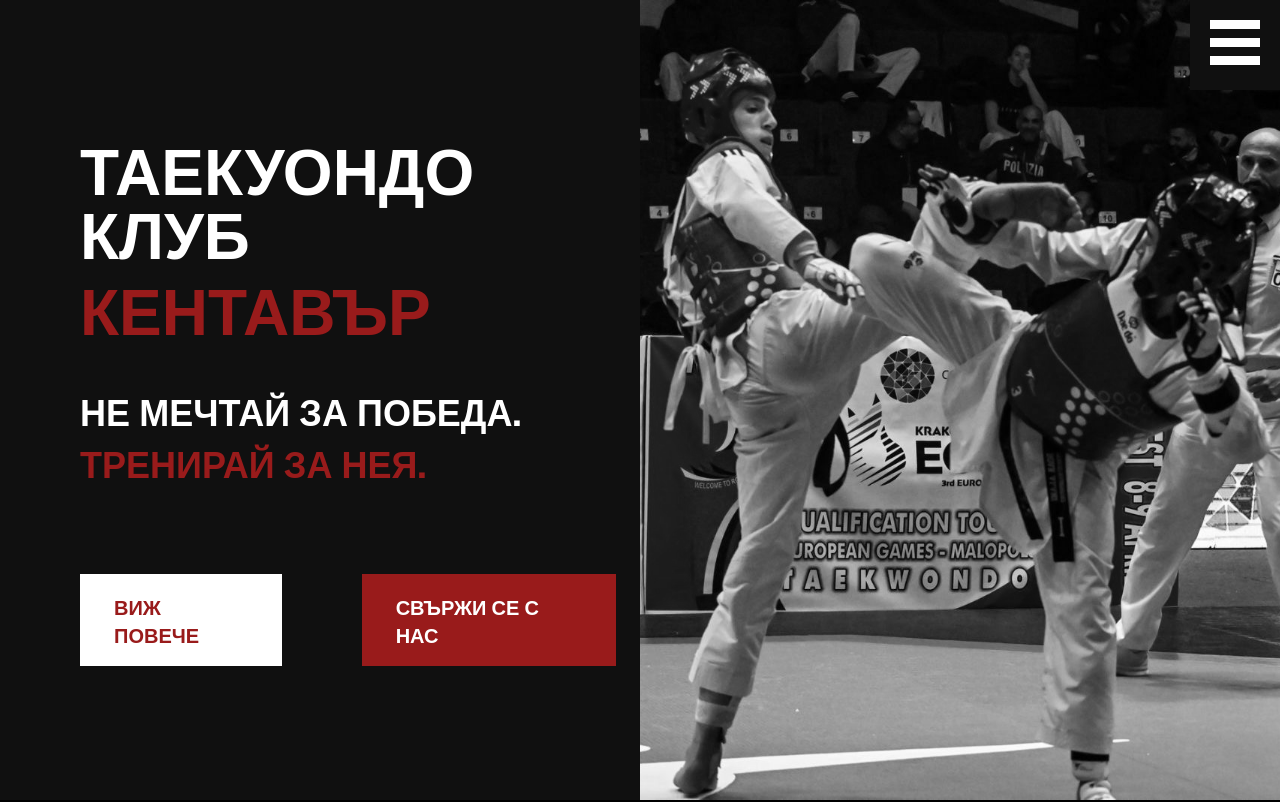
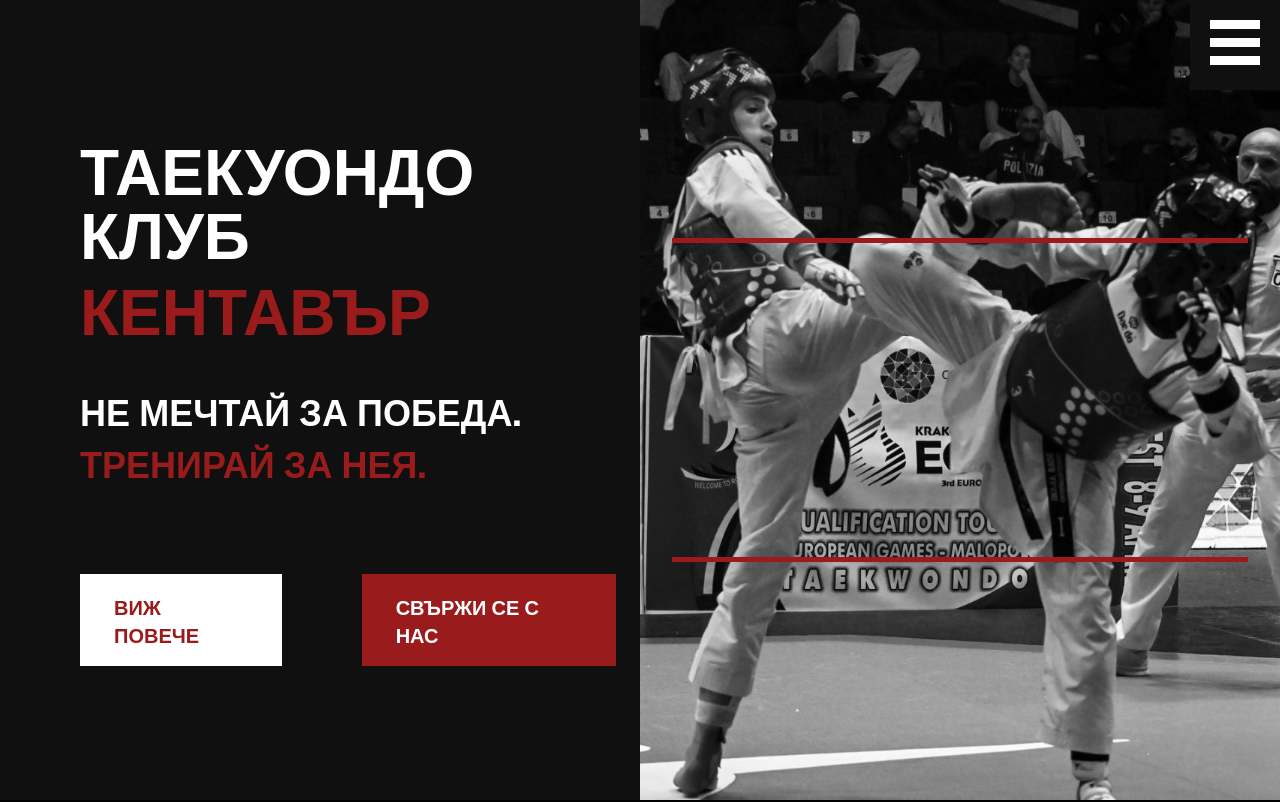
Before and after one commit to HristoBogdanov/kentavar, a Next.js app: page / in a window 1280 px wide. Shown: the top 802 px of the page. Built offline with nearby package versions, Linux system fonts and the light colour scheme.

Commit message:
add video to home page

```diff
--- a/components/hero.tsx
+++ b/components/hero.tsx
@@ -4,6 +4,7 @@ import Link from "next/link";
 import ReactPlayer from "react-player";
 import SlideInFromBottom from "./animations/slideInFromBottom";
 import ClientOnly from "./clientOnly";
+import { VIDEO_VIMEO_URL } from "@/lib/constants";
 
 export default function Hero() {
   return (
@@ -32,12 +33,6 @@ export default function Hero() {
               </Link>
             </div>
           </div>
-          {/* <div
-          style={{
-            backgroundImage: `url('Любомир-Богданов-Европейска-Олимпияда.jpg')`,
-          }}
-          className="z-0 h-full w-full bg-cover bg-center bg-no-repeat flex flex-col items-center"
-        ></div> */}
         </div>
 
         <div className="relative z-0 h-[70vh] lg:h-[100vh] w-full flex flex-col justify-center items-center">
@@ -47,9 +42,9 @@ export default function Hero() {
               backgroundImage: `url('Христо-Богданов-ЕОИ-Квалификация.jpeg')`,
             }}
           />
-          {/* <div className="relative w-[90%] max-w-[700px] aspect-[1.78/1] border-t-[5px] border-b-[5px] border-red-800">
+          <div className="relative w-[90%] max-w-[700px] aspect-[1.78/1] border-t-[5px] border-b-[5px] border-red-800">
             <ReactPlayer
-              url={"/videos/video2.mp4"}
+              url={VIDEO_VIMEO_URL}
               width={"100%"}
               height={"100%"}
               controls
@@ -57,7 +52,7 @@ export default function Hero() {
               playing
               muted
             />
-          </div> */}
+          </div>
         </div>
       </SlideInFromBottom>
     </ClientOnly>
--- /dev/null
+++ b/lib/constants.ts
@@ -0,0 +1 @@
+export const VIDEO_VIMEO_URL = "https://vimeo.com/1012783665?share=copy";
```
